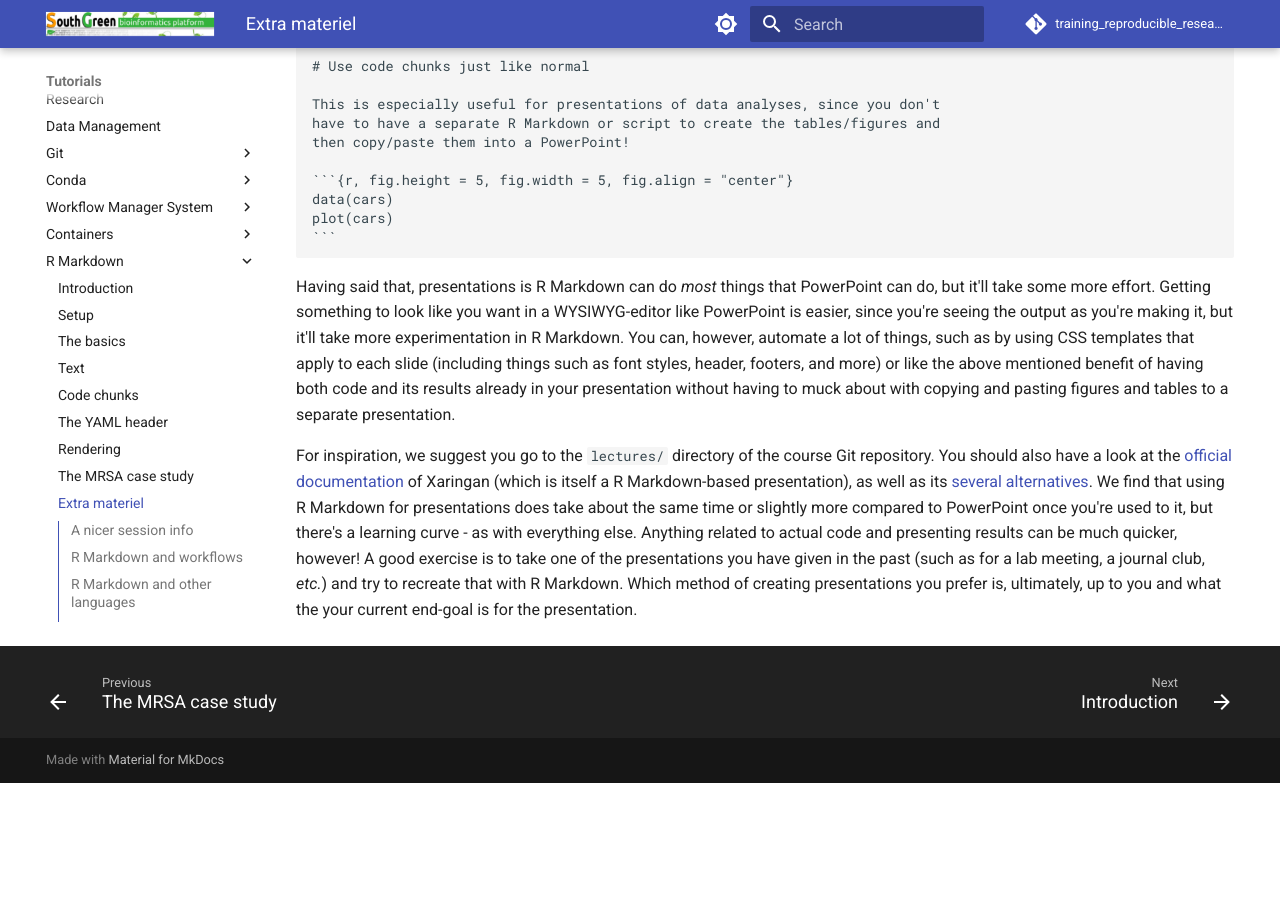
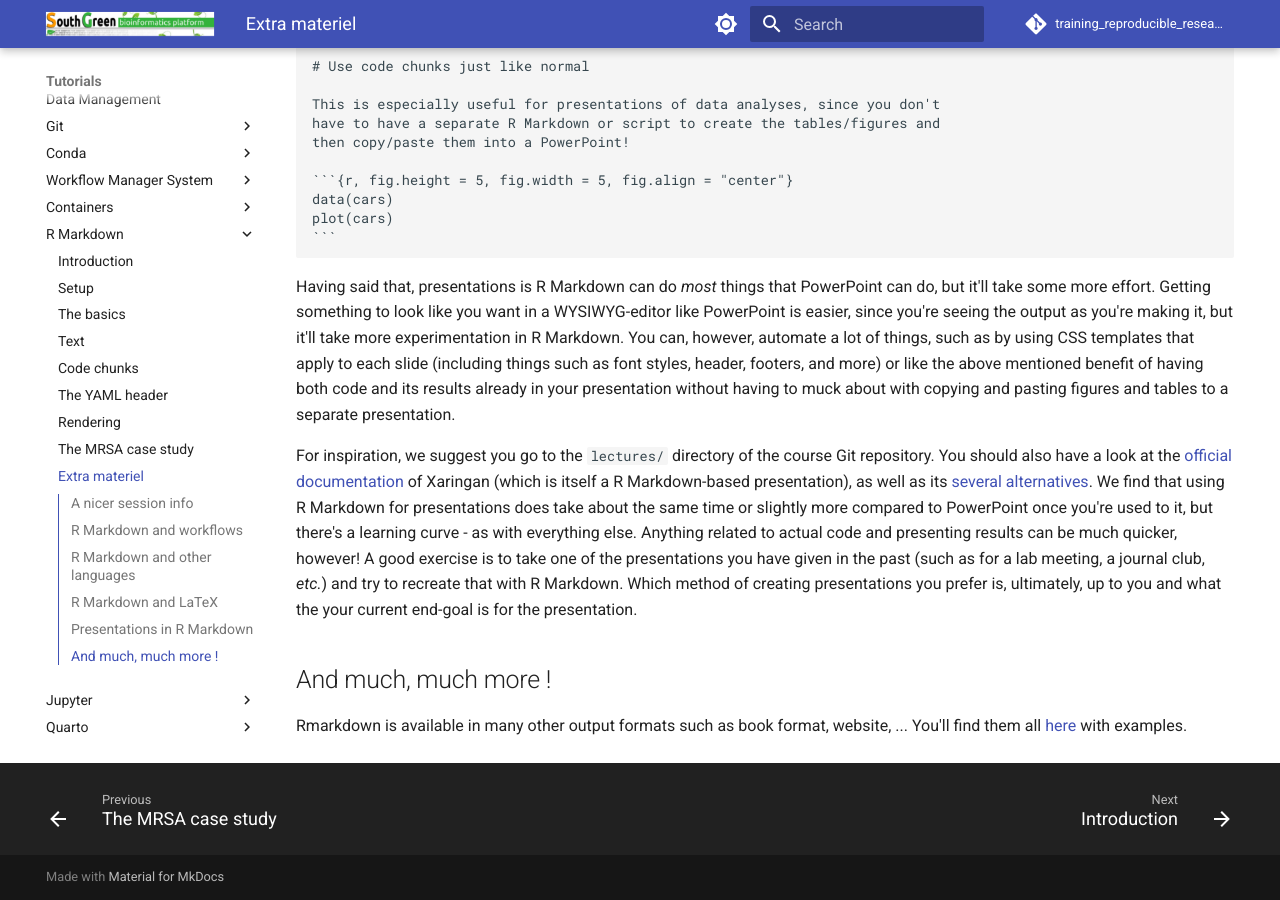
Before and after one commit to SouthGreenPlatform/training_reproducible_research, an MkDocs documentation site: the page built from docs/pages/rmarkdown/r-markdown-8-extra-material.md, in a window 1280 px wide and 900 px high, scrolled down 3328 px. Built offline with MkDocs 1.6.1 and Material for MkDocs 9.7.7, drawn with Linux system fonts in a browser that asks for light colours; comment, search, counter and statistics services are not loaded; before the commit the page ends 4111 px from its top, so only the background shows below that.

Commit message:
chore[Rmarkdown]: update content

```diff
--- a/docs/pages/rmarkdown/r-markdown-8-extra-material.md
+++ b/docs/pages/rmarkdown/r-markdown-8-extra-material.md
@@ -210,3 +210,7 @@
 journal club, *etc.*) and try to recreate that with R Markdown. Which method of
 creating presentations you prefer is, ultimately, up to you and what the your
 current end-goal is for the presentation.
+
+## And much, much more !
+
+Rmarkdown is available in many other output formats such as book format, website, ... You'll find them all [here](https://rmarkdown.rstudio.com/lesson-9.html) with examples.
```
Also changed, not shown: docs/pages/rmarkdown/r-markdown-7-the-mrsa-case-study.md (+2 -2 lines), docs/pages/rmarkdown/r-markdown-installation.md (+8 -1 lines).
